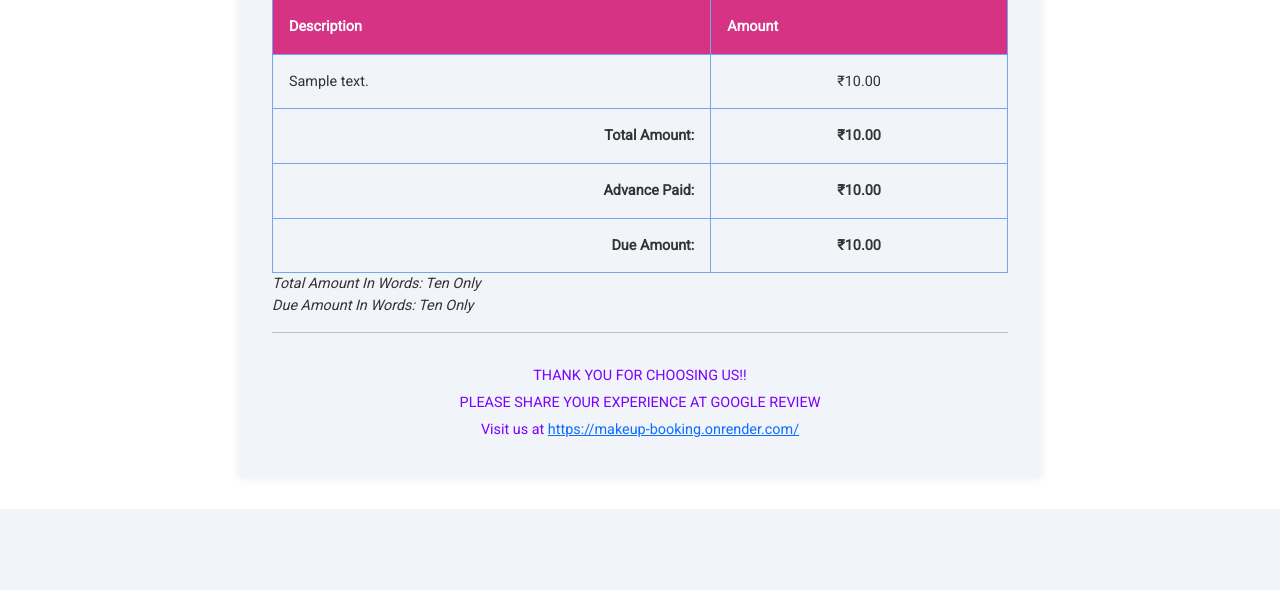
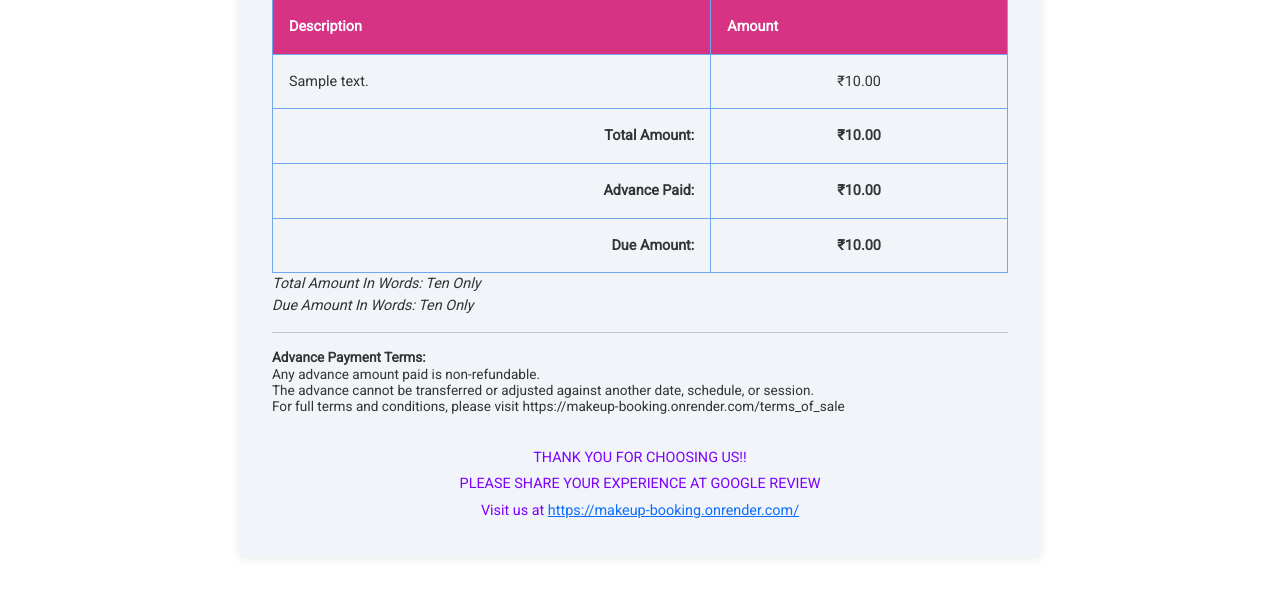
Before and after one commit to moupriyadey/makeup, a Flask app: page /invoice/1 in a window 1280 px wide. Shown: the part 480-1070 px from the top of the page. Before the commit the page ends 989 px from the top, so only its background shows below. Run offline with Flask 3, Linux system fonts and the light colour scheme; tables that the repository leaves empty hold one stand-in row (values such as "Sample post"); some libraries are stand-ins or nearby versions.

Commit message:
Terms of Advance added

```diff
--- a/templates/view_invoice.html
+++ b/templates/view_invoice.html
@@ -211,13 +211,24 @@
 
 
 
-        <hr>
-        <div class="invoice-footer-note">
+     <hr>
+<div class="mt-3" style="font-size: 0.85rem; text-align: left; line-height: 1.2;">
+    <p style="margin-bottom: 0;"><strong>Advance Payment Terms:</strong></p>
+    <p style="margin-bottom: 0;">Any advance amount paid is non-refundable.</p>
+    <p style="margin-bottom: 0;">The advance cannot be transferred or adjusted against another date, schedule, or session.</p>
+    <p style="margin-bottom: 0;">
+        For full terms and conditions, please visit
+        https://makeup-booking.onrender.com/terms_of_sale
+    </p>
+</div>
+
+
+<div class="invoice-footer-note">
     <p style="margin-bottom: 5px;">THANK YOU FOR CHOOSING US!!</p>
     <p style="margin-bottom: 5px;">PLEASE SHARE YOUR EXPERIENCE AT GOOGLE REVIEW</p>
     <p style="margin-bottom: 5px;">Visit us at <a href="https://makeup-booking.onrender.com/">https://makeup-booking.onrender.com/</a></p>
 </div>
-    </div>
+
 
     <script src="https://cdnjs.cloudflare.com/ajax/libs/jspdf/2.5.1/jspdf.umd.min.js"></script>
     <script src="https://cdnjs.cloudflare.com/ajax/libs/html2canvas/1.4.1/html2canvas.min.js"></script>
```
